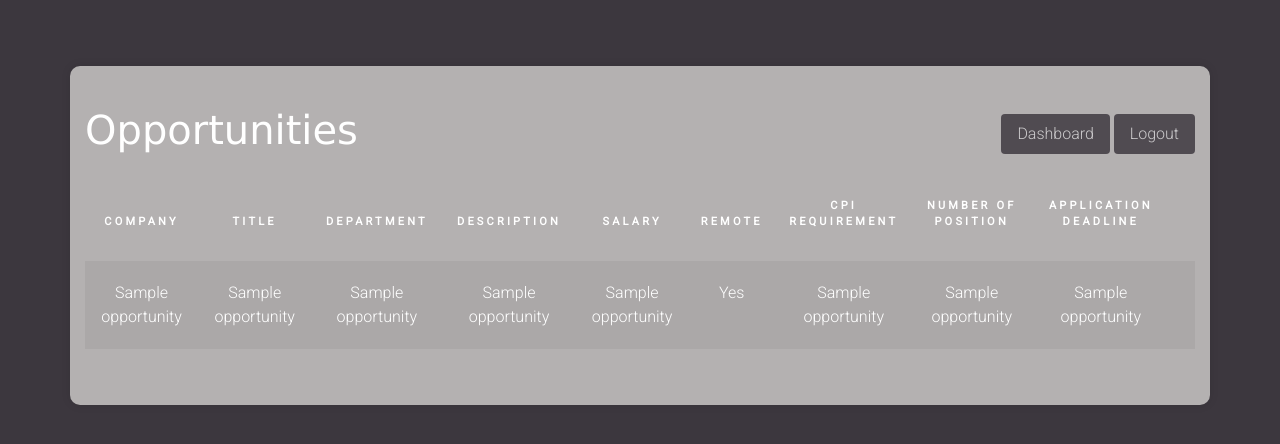
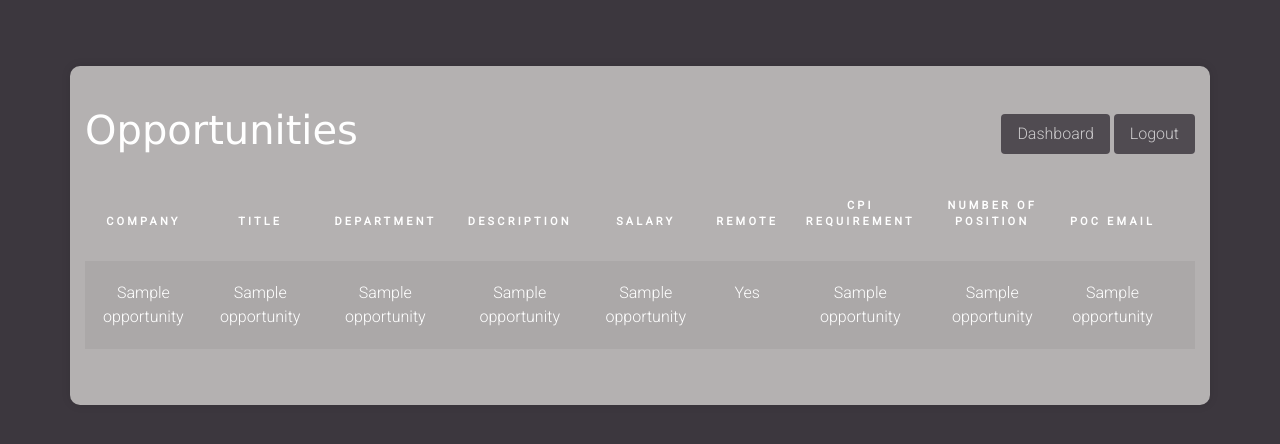
Before and after one commit to rutwik1440/Placement_System, a Flask app: template templates/cds/opportunities.html in a window 1280 px wide. Shown: the part 165-609 px from the top of the page. Run offline with Flask 3, Linux system fonts and the light colour scheme; the template is opened without the code that fills it: most values are stand-ins (such as "Sample title", 1, 10 or a date in 2020); some libraries are stand-ins or nearby versions.

Commit message:
Error Correction

```diff
--- a/templates/cds/opportunities.html
+++ b/templates/cds/opportunities.html
@@ -42,7 +42,7 @@
                             <th scope="col">Remote</th>
                             <th scope="col">CPI requirement</th>
                             <th scope="col">Number of Position</th>
-                            <th scope="col">Application Deadline</th>
+                            <th scope="col">PoC Email</th>
                         </tr>
 
                     </thead>
@@ -53,7 +53,7 @@
                             <td>{{ opportunity[1] }}</td>
                             <td>{{ opportunity[7] }}</td>
                             <td>{{ opportunity[3] }}</td>
-                            <td>{{ opportunity[11] }}</td>
+                            <td>{{ opportunity[9] }}</td>
                             <td>{{ "Yes" if opportunity[5] else "No" }}</td>
                             <td>{{ opportunity[4] }}</td>
                             <td>{{ opportunity[2] }}</td>
```
